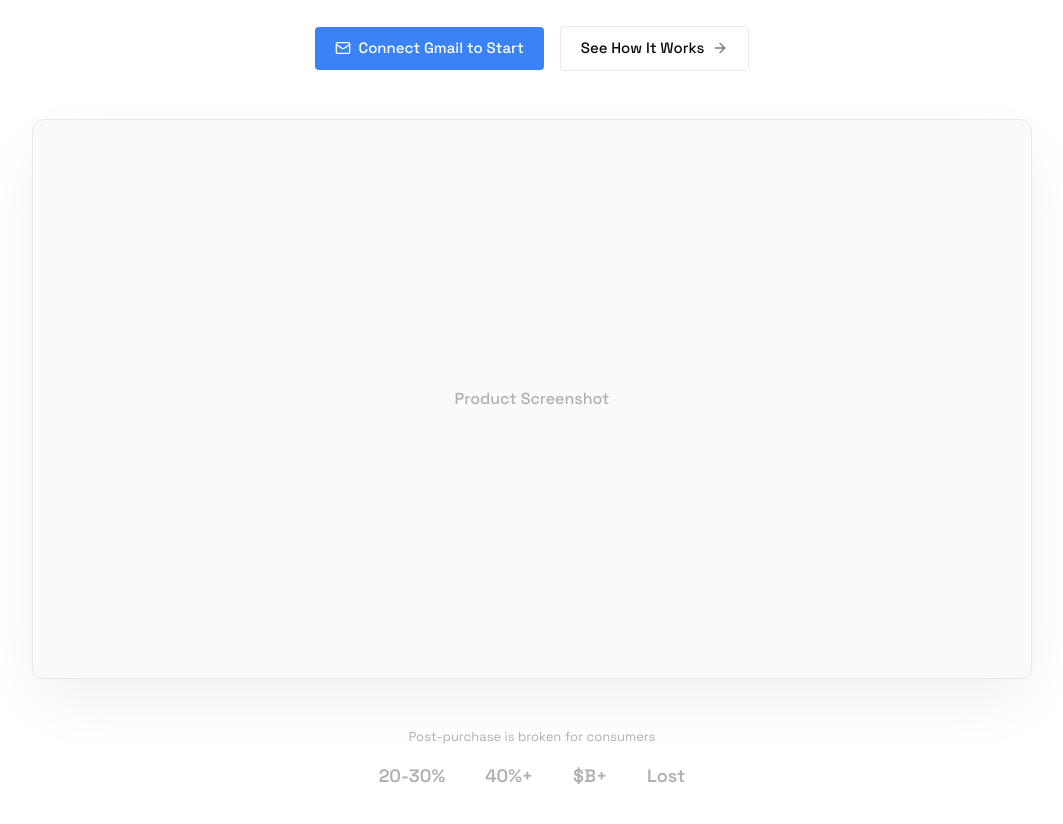
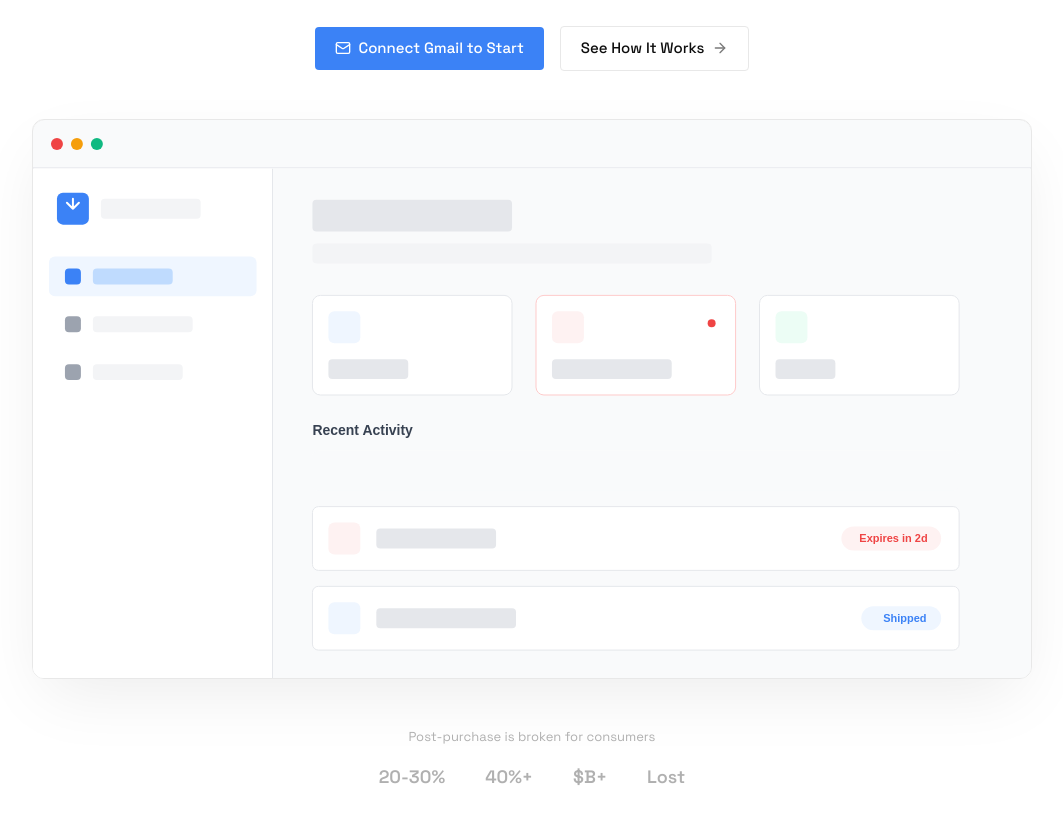
Before and after one commit to trackable-ai/webapp, a Next.js app: page / in a window 1280 px wide. Shown: the part 466-1290 px from the top of the page, without its empty margins (108-1171 px from the left). Built offline with nearby package versions, Linux system fonts and the light colour scheme.

Commit message:
feat: Add hero dashboard SVG and replace placeholder

```diff
--- a/src/app/page.tsx
+++ b/src/app/page.tsx
@@ -121,11 +121,16 @@ export default function LandingPage() {
           </div>
         </div>
 
-        {/* Screenshot Placeholder */}
-        <div className="mt-12 flex h-[560px] w-[1000px] items-center justify-center rounded-xl border border-[#E8E8E8] bg-[#FAFAFA] shadow-[0_24px_64px_-12px_rgba(0,0,0,0.08)]">
-          <span className="text-base font-medium text-[#B0B0B0]">
-            Product Screenshot
-          </span>
+        {/* Hero Image */}
+        <div className="mt-12 rounded-xl shadow-[0_24px_64px_-12px_rgba(0,0,0,0.08)]">
+          <Image
+            src="/hero-dashboard.svg"
+            alt="Trackable Dashboard showing return tracking and order management"
+            width={1000}
+            height={560}
+            priority
+            className="rounded-xl border border-[#E8E8E8] bg-white"
+          />
         </div>
 
         {/* Trust Section */}
```
Also changed, not shown: public/hero-dashboard.svg (added).
